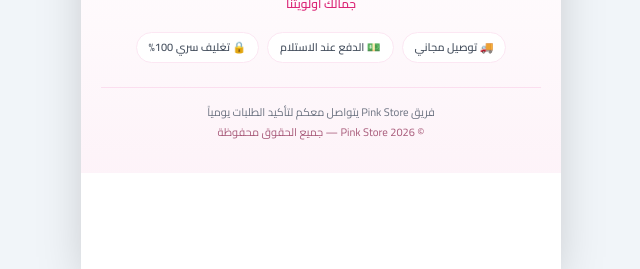
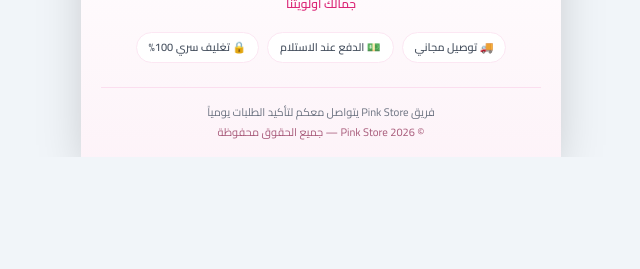
Before and after one commit to pink-store/liru, a plain HTML site: page index.html in a window 1280 px wide. Shown: the part 2353-2622 px from the top of the page, without its empty margins (319-959 px from the left). After the commit the page ends 2510 px from the top, so only its background shows below. Drawn offline with nearby package versions, Linux system fonts and the light colour scheme.

Commit message:
Update index.html

```diff
--- a/index.html
+++ b/index.html
@@ -66,7 +66,7 @@
 <body class="bg-slate-100 text-gray-800 antialiased selection:bg-pink-200 selection:text-pink-950">
 
   <!-- إطار التطبيق المخصص للهاتف (480px) -->
-  <div class="relative mx-auto min-h-screen w-full max-w-[480px] bg-white shadow-2xl pb-24">
+  <div class="relative mx-auto min-h-screen w-full max-w-[480px] bg-white shadow-2xl">
 
     <!-- شريط علوي للتوصيل المجاني -->
     <div class="bg-pink-950 px-3 py-2 text-center text-[11px] font-bold text-pink-100">
@@ -375,7 +375,7 @@
     </section>
 
     <!-- الفوتر الوردي الفاتح -->
-    <footer class="border-t border-pink-100 bg-gradient-to-b from-white to-pink-50/90 px-5 pt-8 pb-8 text-center">
+    <footer class="border-t border-pink-100 bg-gradient-to-b from-white to-pink-50/90 px-5 pt-8 pb-4 text-center">
       <div class="flex flex-col items-center justify-center gap-2.5">
         <div class="h-14 w-14 overflow-hidden rounded-full border-2 border-pink-200 bg-white p-1 shadow-xs">
           <img
```
